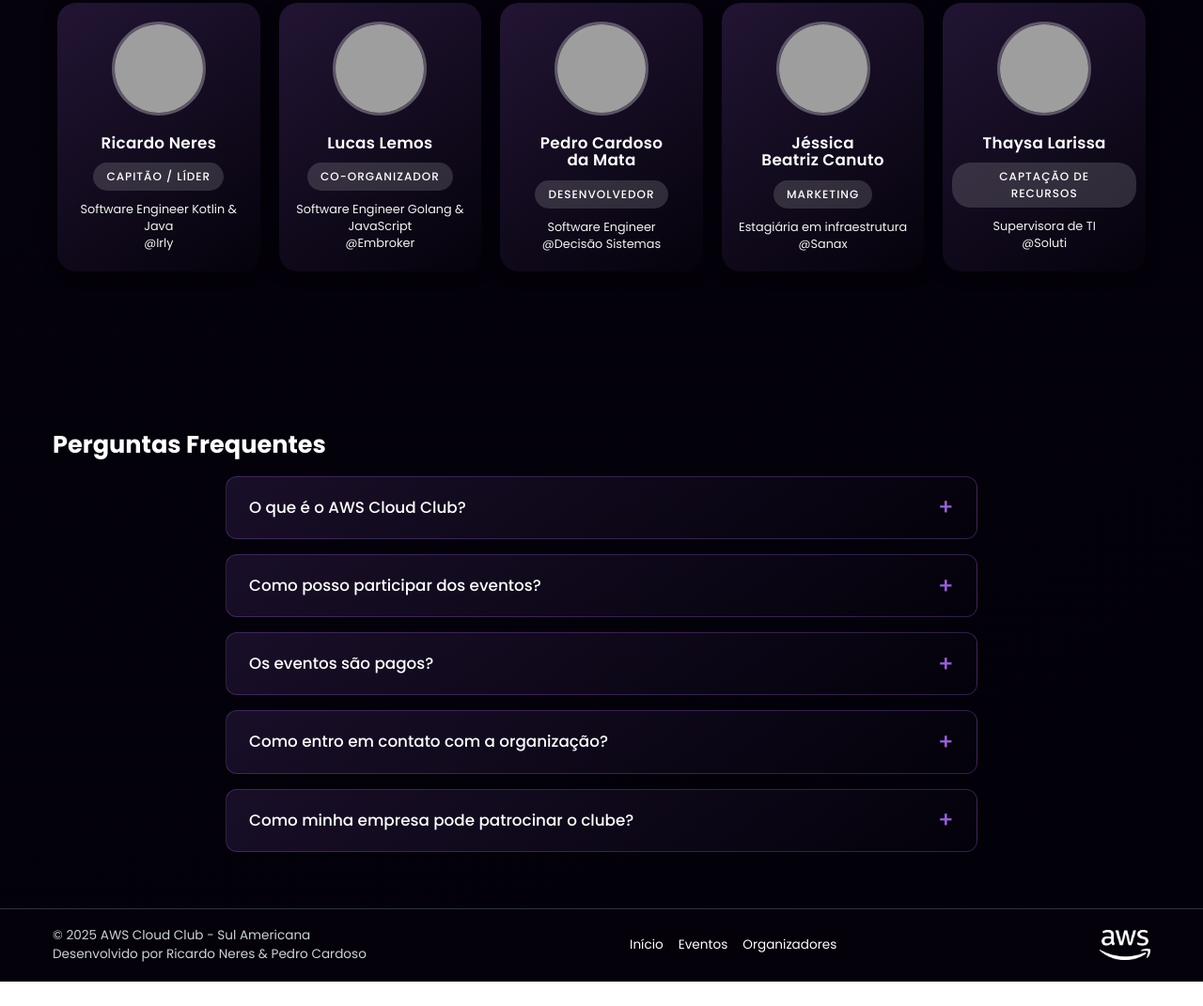
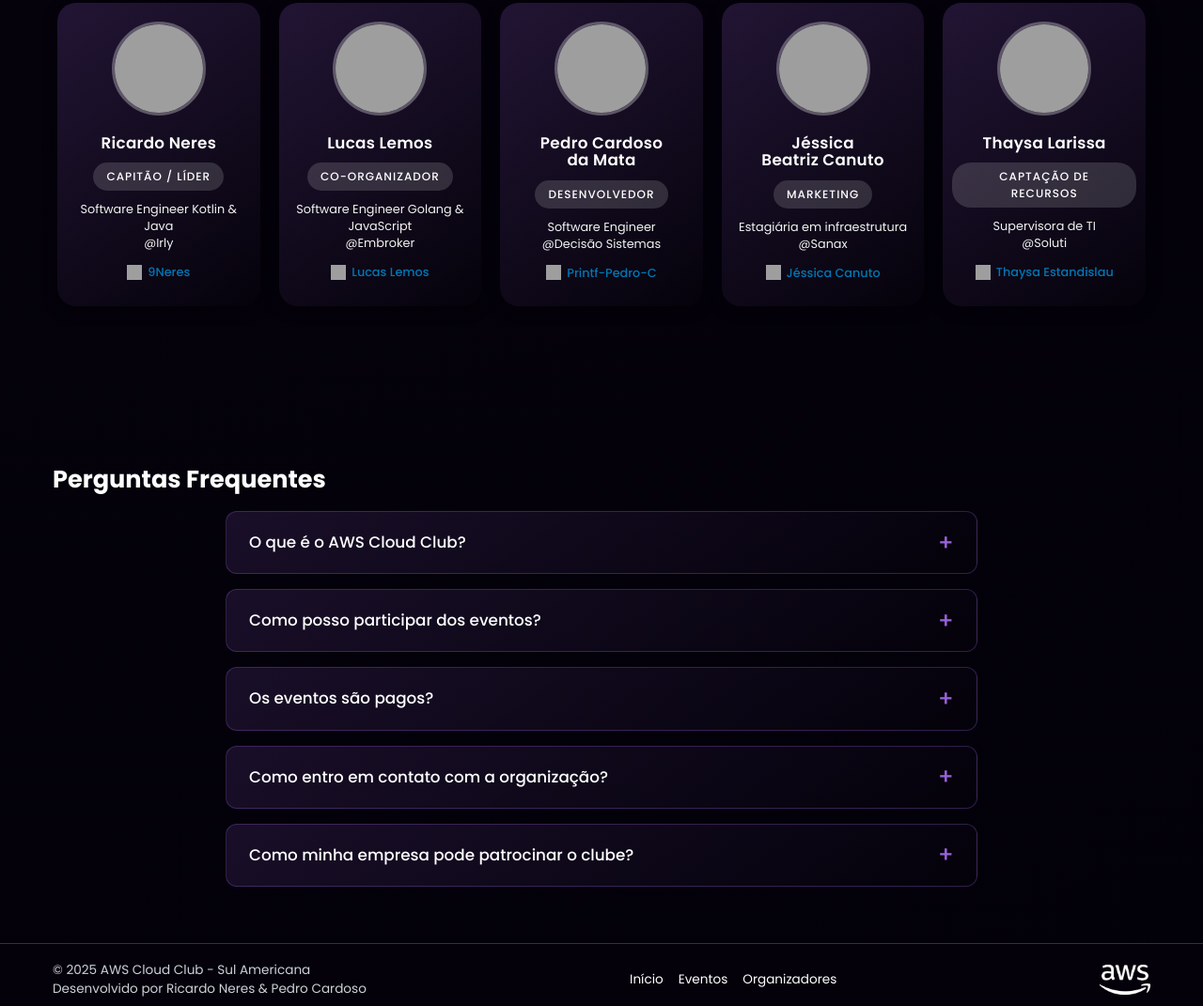
Before and after one commit to cloudclubsa/Web-CloudClub, a plain HTML site: page index.html in a window 1280 px wide. Shown: the part 1089-2160 px from the top of the page at 94% size. Before the commit the page ends 2134 px from the top, so only its background shows below. Drawn offline with Linux system fonts and the light colour scheme; grey boxes are pictures that could not be loaded.

Commit message:
feat: add LinkedIn profiles for organizers and style updates for links

```diff
--- a/index.html
+++ b/index.html
@@ -148,6 +148,10 @@
                                 <h3>Ricardo Neres</h3>
                                 <span class="role-club">Capitão / Líder</span>
                                 <span class="role-pro">Software Engineer Kotlin &amp; Java<br />@Irly</span>
+                                <a href="https://www.linkedin.com/in/9neres/" target="_blank" rel="noopener noreferrer" class="linkedin-link">
+                                    <img src="https://static.licdn.com/aero-v1/sc/h/akt4ae504epesldzj74dzred8" alt="LinkedIn" class="linkedin-icon" />
+                                    <span>9Neres</span>
+                                </a>
                             </div>
                         </article>
 
@@ -159,6 +163,10 @@
                                 <h3>Lucas Lemos</h3>
                                 <span class="role-club">Co-organizador</span>
                                 <span class="role-pro">Software Engineer Golang &amp; JavaScript<br />@Embroker</span>
+                                <a href="https://www.linkedin.com/in/lucashenriqueblemos/" target="_blank" rel="noopener noreferrer" class="linkedin-link">
+                                    <img src="https://static.licdn.com/aero-v1/sc/h/akt4ae504epesldzj74dzred8" alt="LinkedIn" class="linkedin-icon" />
+                                    <span>Lucas Lemos</span>
+                                </a>
                             </div>
                         </article>
 
@@ -170,7 +178,12 @@
                                 <h3>Pedro Cardoso da Mata</h3>
                                 <span class="role-club">Desenvolvedor</span>
                                 <span class="role-pro">Software Engineer<br />@Decisão Sistemas</span>
+                                <a href="https://www.linkedin.com/in/printf-pedro-c/" target="_blank" rel="noopener noreferrer" class="linkedin-link">
+                                    <img src="https://static.licdn.com/aero-v1/sc/h/akt4ae504epesldzj74dzred8" alt="LinkedIn" class="linkedin-icon" />
+                                    <span>Printf-Pedro-C</span>
+                                </a>
                             </div>
+
                         </article>
 
                         <article class="organizer-card">
@@ -182,6 +195,10 @@
                                 <h3>Jéssica Beatriz Canuto</h3>
                                 <span class="role-club">Marketing</span>
                                 <span class="role-pro">Estagiária em infraestrutura<br />@Sanax</span>
+                                <a href="https://www.linkedin.com/in/j%C3%A9ssica-canuto-637a7a263/" target="_blank" rel="noopener noreferrer" class="linkedin-link">
+                                    <img src="https://static.licdn.com/aero-v1/sc/h/akt4ae504epesldzj74dzred8" alt="LinkedIn" class="linkedin-icon" />
+                                    <span>Jéssica Canuto</span>
+                                </a>
                             </div>
                         </article>
 
@@ -194,6 +211,10 @@
                                 <h3>Thaysa Larissa</h3>
                                 <span class="role-club">Captação de recursos</span>
                                 <span class="role-pro">Supervisora de TI<br />@Soluti</span>
+                                <a href="https://www.linkedin.com/in/thaysa-estandislau-414814275/" target="_blank" rel="noopener noreferrer" class="linkedin-link">
+                                    <img src="https://static.licdn.com/aero-v1/sc/h/akt4ae504epesldzj74dzred8" alt="LinkedIn" class="linkedin-icon" />
+                                    <span>Thaysa Estandislau</span>
+                                </a>
                             </div>
                         </article>
                     </div>
--- a/style.css
+++ b/style.css
@@ -464,6 +464,33 @@ body {
   line-height: 1.4;
 }
 
+.linkedin-link {
+  display: inline-flex;
+  align-items: center;
+  justify-content: center;
+  gap: 6px;
+  margin: 0 auto 0;
+  padding: 6px 10px;
+  border-radius: 12px;
+  /* background: rgba(0, 119, 181, 0.15); */
+  text-decoration: none;
+  color: #0077b5;
+  font-size: 0.8rem;
+  font-weight: 500;
+  transition: all 0.2s ease;
+}
+
+.linkedin-link:hover {
+  background: rgba(0, 119, 181, 0.25);
+  color: #0a66c2;
+  transform: translateY(-1px);
+}
+
+.linkedin-icon {
+  width: 16px;
+  height: 16px;
+}
+
 .dot:hover {
   background-color: #b0b0b0;
 }
```
